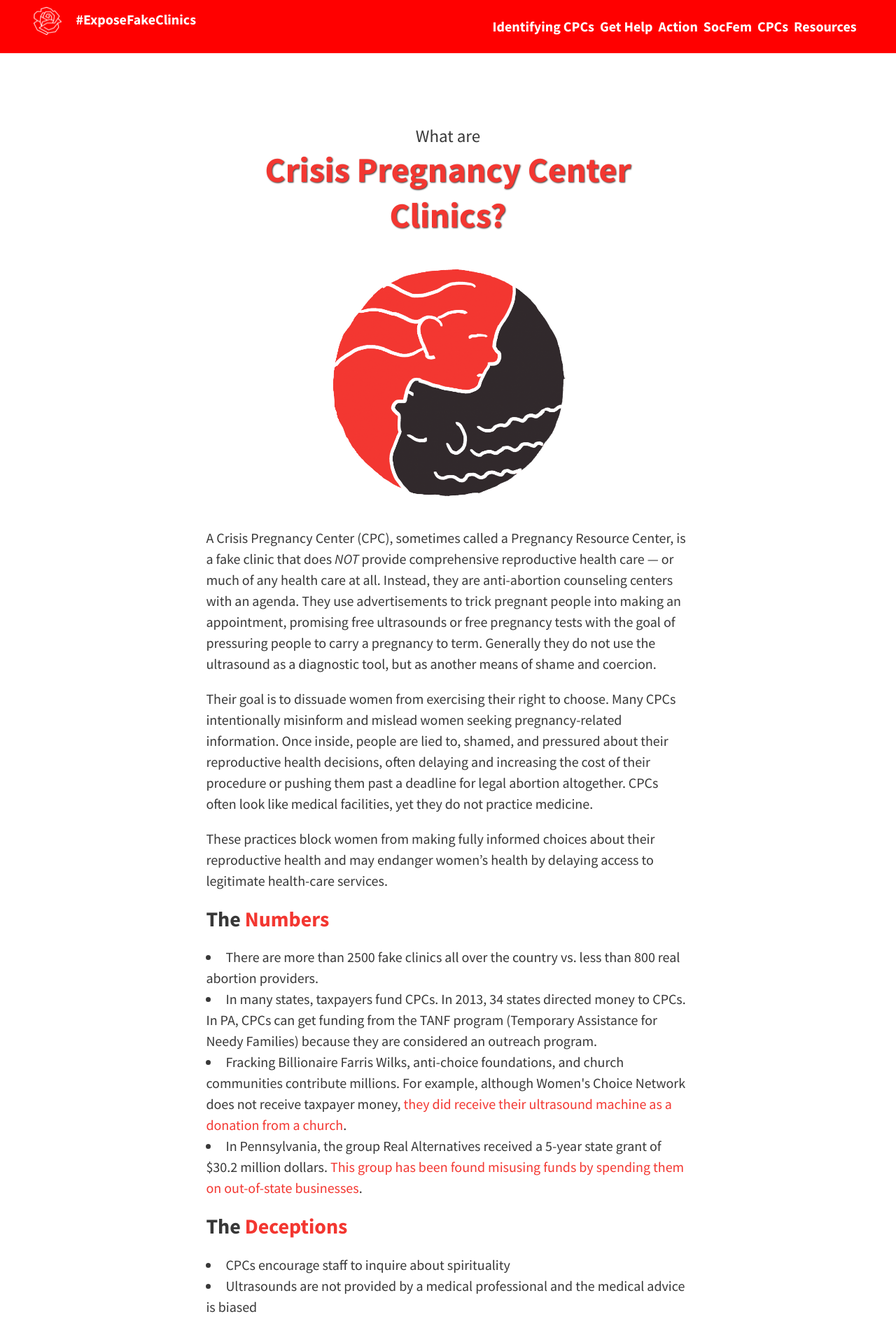
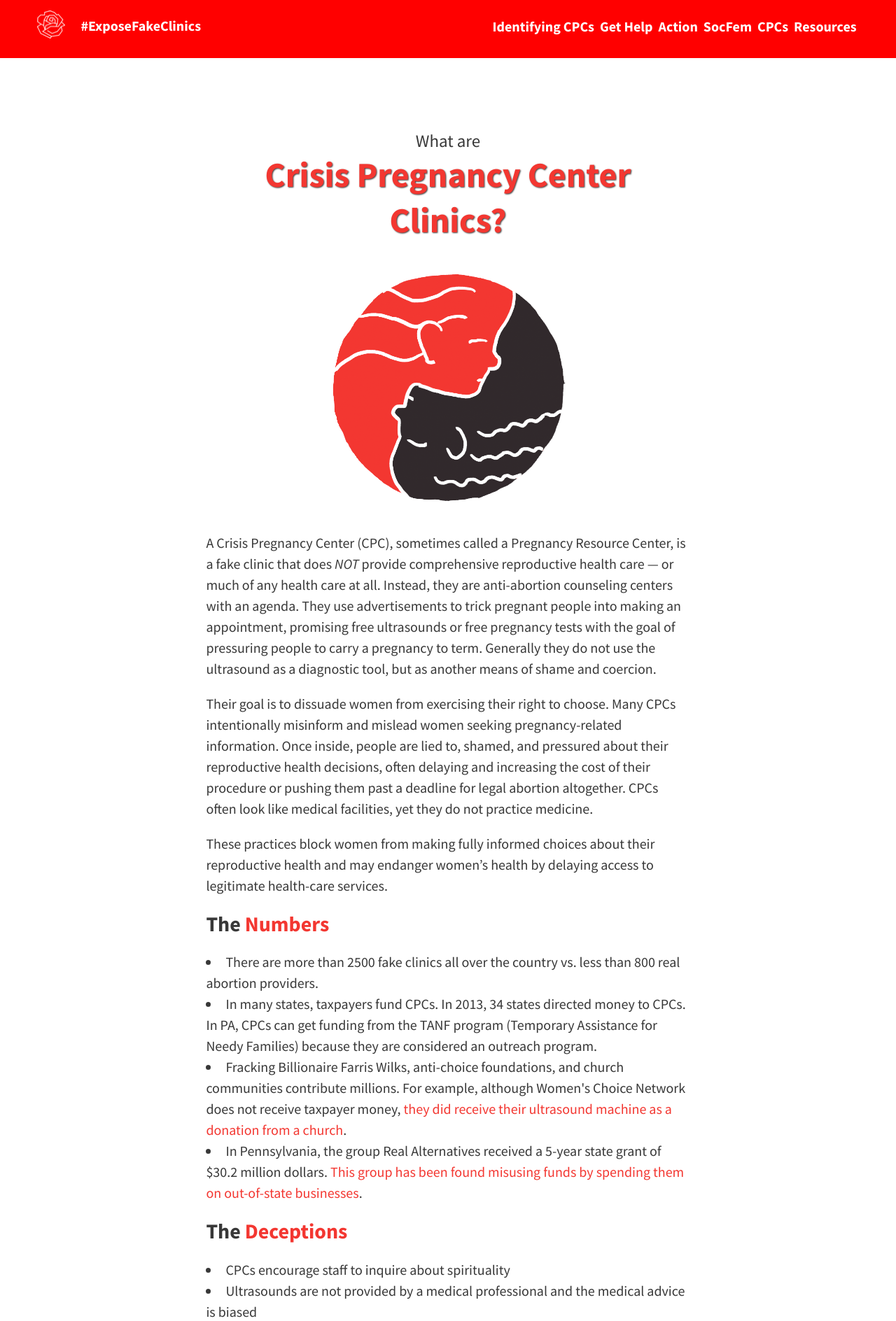
Before and after one commit to pghdsa-socfem/exposefakeclinicspgh.com, a Jekyll site: the page built from index.html, in a window 1280 px wide. Shown: the top 1888 px of the page at 70% size. Built offline with Jekyll 4.4.1, drawn with Linux system fonts in a browser that asks for light colours; the list of posts is cut into pages by our own code.

Commit message:
fix centering on site logo

```diff
--- a/_includes/navbar.html
+++ b/_includes/navbar.html
@@ -1,13 +1,16 @@
 <header class="site-header">
 
-	<div class="branding">
+    <div style="padding: 5px; float: left;">
+
+        <div class="branding" style="display: inline; float: left;">
             <a href="{{ site.baseurl }}/">
                 <img class="avatar" src="{{ site.baseurl }}/{{ site.theme_settings.avatar }}" alt=""/>
             </a>
 
-		<h1 class="site-title">
+            <h1 class="site-title" style="padding: .2em .1em;">
                 <a href="{{ site.baseurl }}/">{{ site.theme_settings.title }}</a>
             </h1>
+        </div>
     </div>
 
   <nav class="navbar navbar-default navbar-fixed-top">
```
Lines whose indentation alone changed are shown as unchanged.
